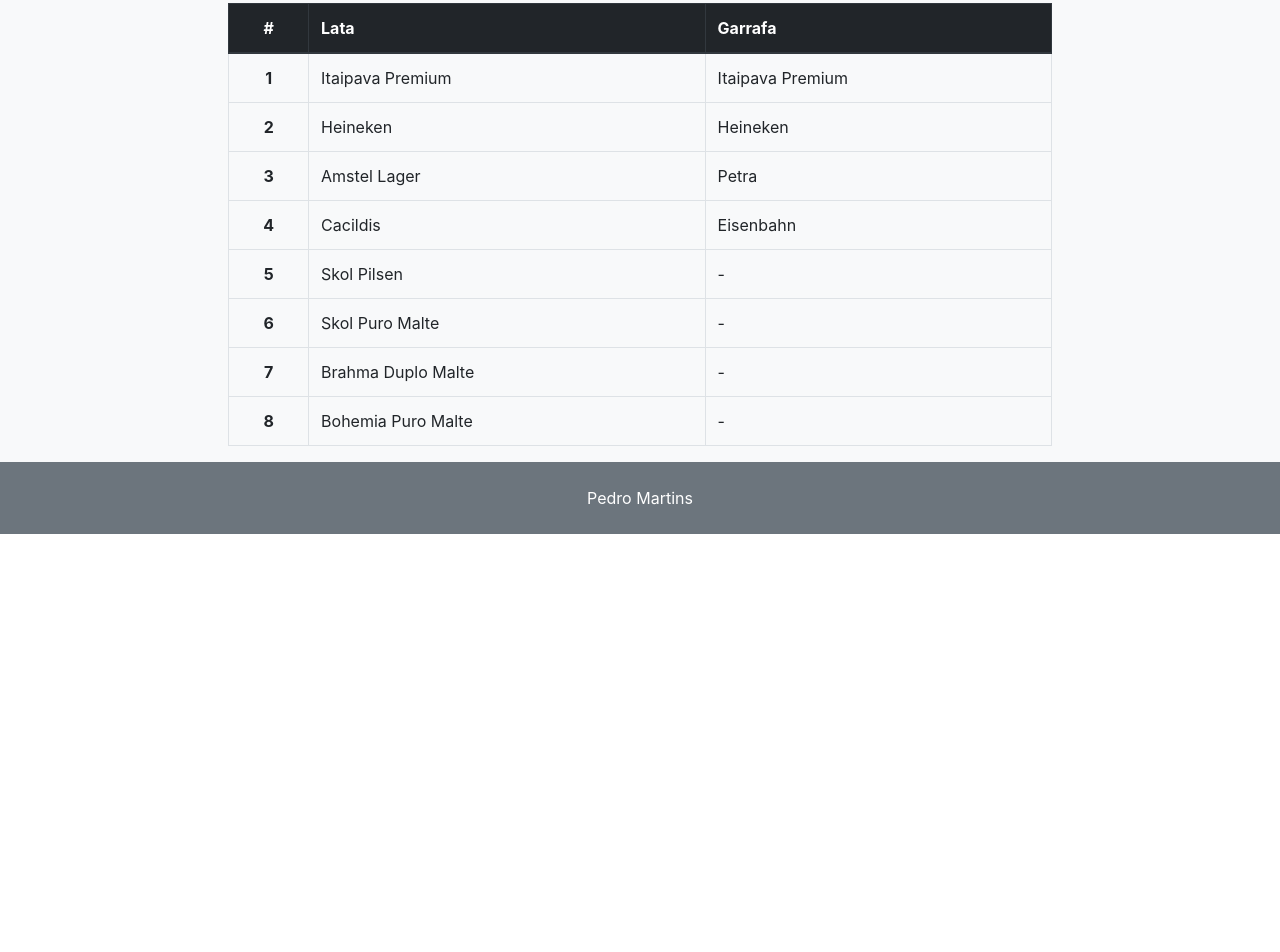
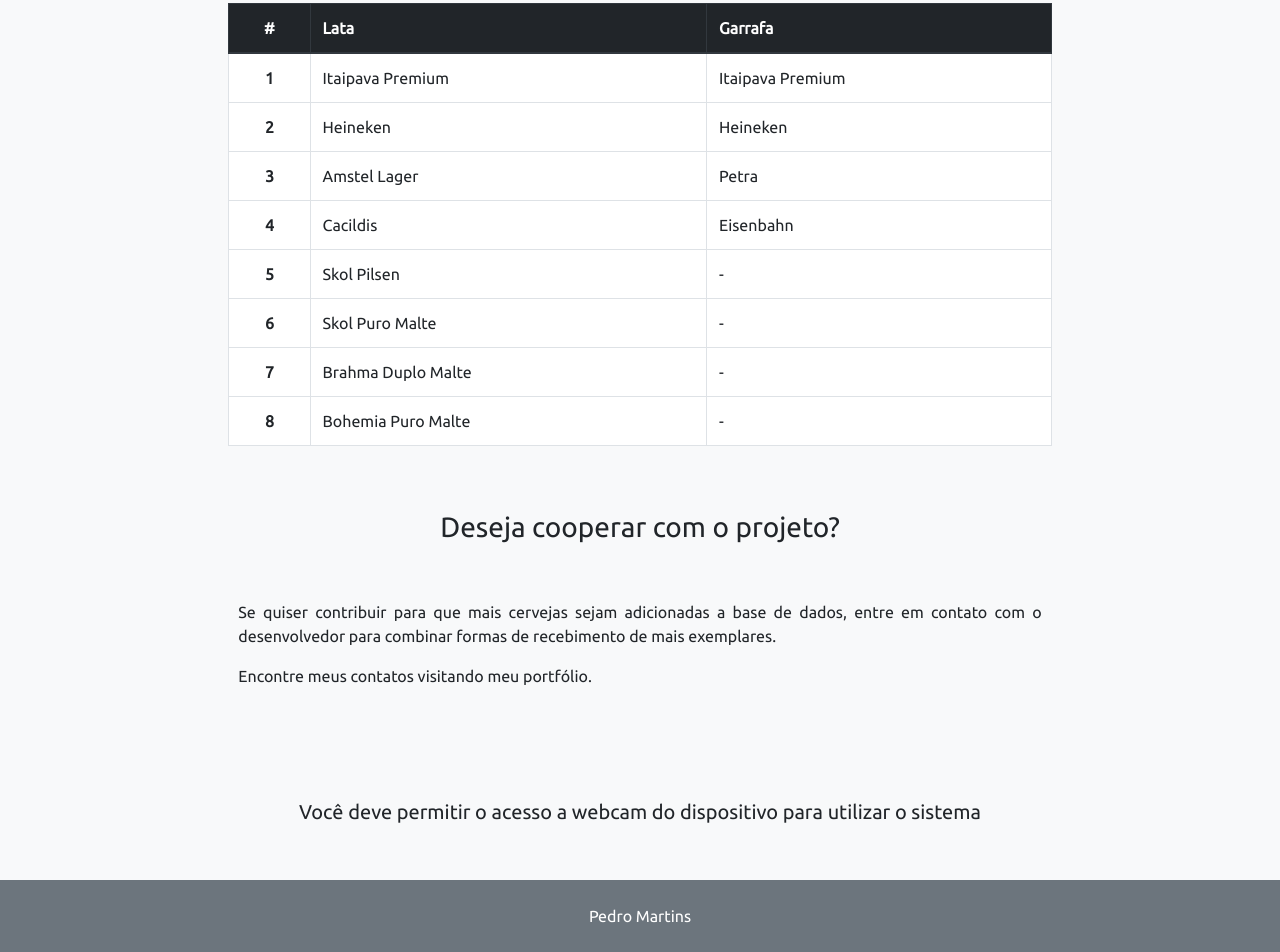
Before and after one commit to originwolf/cervejas, a plain HTML site: page index.html in a window 1280 px wide. Shown: the part 725-1677 px from the top of the page. Before the commit the page ends 1259 px from the top, so only its background shows below. Drawn offline with nearby package versions, Linux system fonts and the light colour scheme.

Commit message:
added necessary texts

```diff
--- a/index.html
+++ b/index.html
@@ -8,8 +8,12 @@
 	<meta name="keywords" content="Cerveja, Teachable, Machine, Reconhecimento, tensorflow">
 	<meta name="robots" content="index, follow">
     <title>Classificador de Cervejas</title>
+    <!-- Bootstrap Link -->
+    <link rel="stylesheet" href="https://stackpath.bootstrapcdn.com/bootstrap/4.1.3/css/bootstrap.min.css" integrity="sha384-MCw98/SFnGE8fJT3GXwEOngsV7Zt27NXFoaoApmYm81iuXoPkFOJwJ8ERdknLPMO" crossorigin="anonymous">
+    <!-- CSS link -->
     <link rel="stylesheet" href="style.css">
-    <link rel="stylesheet" href="https://stackpath.bootstrapcdn.com/bootstrap/4.1.3/css/bootstrap.min.css" integrity="sha384-MCw98/SFnGE8fJT3GXwEOngsV7Zt27NXFoaoApmYm81iuXoPkFOJwJ8ERdknLPMO" crossorigin="anonymous">
+    <!-- Webfonts -->
+    <link href="https://fonts.googleapis.com/css2?family=Ubuntu&display=swap" rel="stylesheet">
     <script src="https://kit.fontawesome.com/39e3608a27.js" crossorigin="anonymous"></script>
 </head>
 <body>
@@ -45,60 +49,80 @@
         <div id="label-container"></div>
     </div>
 
-    <div class="container-fluid">
-        <div class="row justify-content-center bg-light">
-            <div class="col-8">
+    <div class="container-fluid bg-light">
+        <div class="row justify-content-center">
+            <div class="col-12 col-sm-10 col-md-8">
                 <table class="table table-bordered table-hover">
                     <thead class="thead-dark">
                     <tr>
-                        <th class="text-center" scope="col">#</th>
+                        <th class="text-center d-none d-sm-table-cell" scope="col">#</th>
                         <th scope="col">Lata</th>
                         <th scope="col">Garrafa</th>
                     </tr>
                     </thead>
                     <tbody>
                     <tr>
-                        <th class="text-center" scope="row">1</th>
+                        <th class="text-center d-none d-sm-table-cell" scope="row">1</th>
                         <td>Itaipava Premium</td>
                         <td>Itaipava Premium</td>
                     </tr>
                     <tr>
-                        <th class="text-center" scope="row">2</th>
+                        <th class="text-center d-none d-sm-table-cell" scope="row">2</th>
                         <td>Heineken</td>
                         <td>Heineken</td>
                     </tr>
                     <tr>
-                        <th class="text-center" scope="row">3</th>
+                        <th class="text-center d-none d-sm-table-cell" scope="row">3</th>
                         <td>Amstel Lager</td>
                         <td>Petra</td>
                     </tr>
                     <tr>
-                        <th class="text-center" scope="row">4</th>
+                        <th class="text-center d-none d-sm-table-cell" scope="row">4</th>
                         <td>Cacildis</td>
                         <td>Eisenbahn</td>
                     </tr>
                     <tr>
-                        <th class="text-center" scope="row">5</th>
+                        <th class="text-center d-none d-sm-table-cell" scope="row">5</th>
                         <td>Skol Pilsen</td>
                         <td>-</td>
                     </tr>
                     <tr>
-                        <th class="text-center" scope="row">6</th>
+                        <th class="text-center d-none d-sm-table-cell" scope="row">6</th>
                         <td>Skol Puro Malte</td>
                         <td>-</td>
                     </tr>
                     <tr>
-                        <th class="text-center" scope="row">7</th>
+                        <th class="text-center d-none d-sm-table-cell" scope="row">7</th>
                         <td>Brahma Duplo Malte	</td>
                         <td>-</td>
                     </tr>
                     <tr>
-                        <th class="text-center" scope="row">8</th>
+                        <th class="text-center d-none d-sm-table-cell" scope="row">8</th>
                         <td>Bohemia Puro Malte</td>
                         <td>-</td>
                     </tr>
                     </tbody>
                 </table>
+            </div>
+        </div>
+    </div>
+
+    <div class="container-fluid bg-light py-5">
+        <div class="row justify-content-center">
+            <div class="col-12">
+                <h3 class="text-center">Deseja cooperar com o projeto?</h3>
+                <div class="offset-md-1 offset-lg-2 col-12 col-md-10 col-lg-8 py-5 text-justify">
+                    <p>Se quiser contribuir para que mais cervejas sejam adicionadas a base de dados, entre em contato com o desenvolvedor para combinar formas de recebimento de mais exemplares.</p>
+                    <p>Encontre meus contatos visitando meu portfólio.</p>
+                </div>
+            </div>
+        </div>
+    </div>
+
+    <div class="container-fluid bg-light pb-5">
+        <div class="row">
+            <div class="col-12 text-center">
+                <h5>Você deve permitir o acesso a webcam do dispositivo para utilizar o sistema</h5>
             </div>
         </div>
     </div>
--- a/style.css
+++ b/style.css
@@ -1,3 +1,7 @@
+* {
+    font-family: 'Ubuntu', 'Arial', sans-serif;
+}
+
 #conteudo {
     min-height: calc(100vh - 310px);
 }
@@ -15,3 +19,11 @@
     text-decoration: none;
     color: #cecece;
 }
+
+.offset-2 p {
+    font-size: 1.125rem;
+}
+
+.table {
+    background-color: #fff!important;
+}
```
